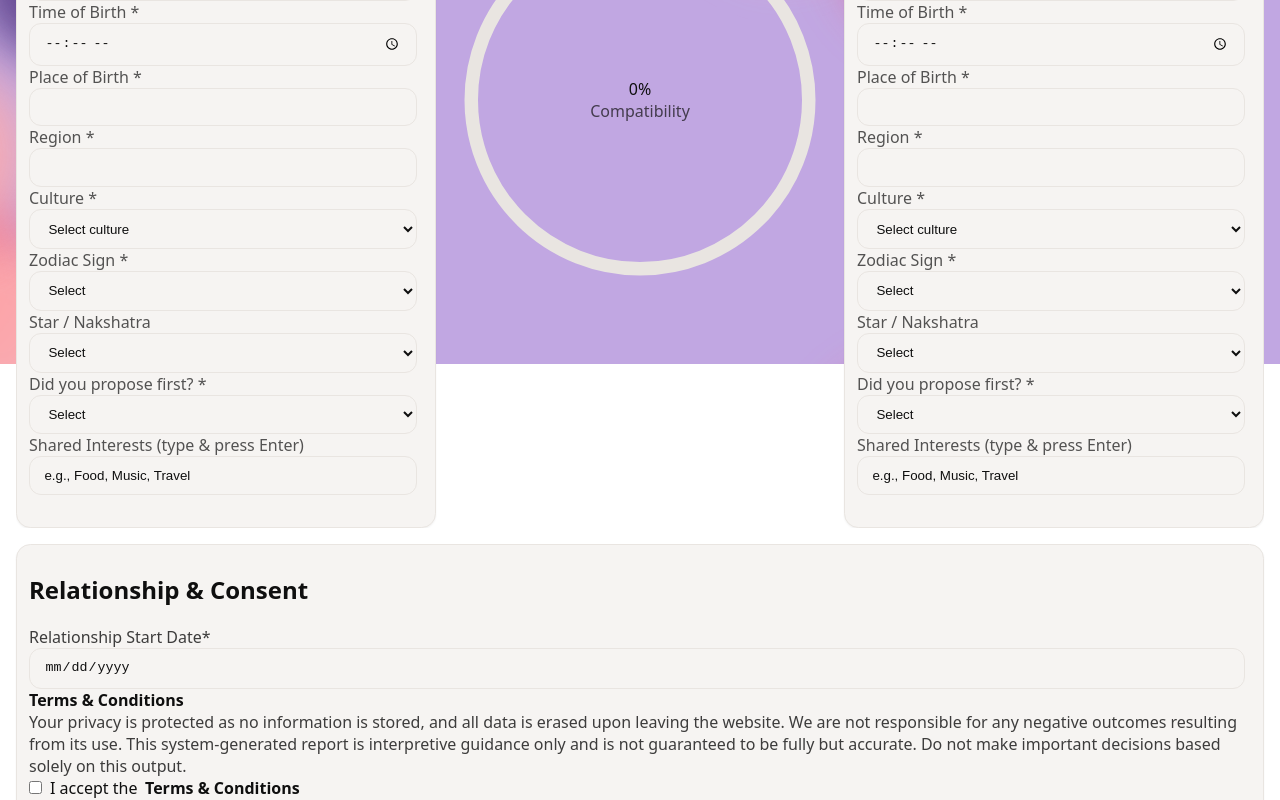
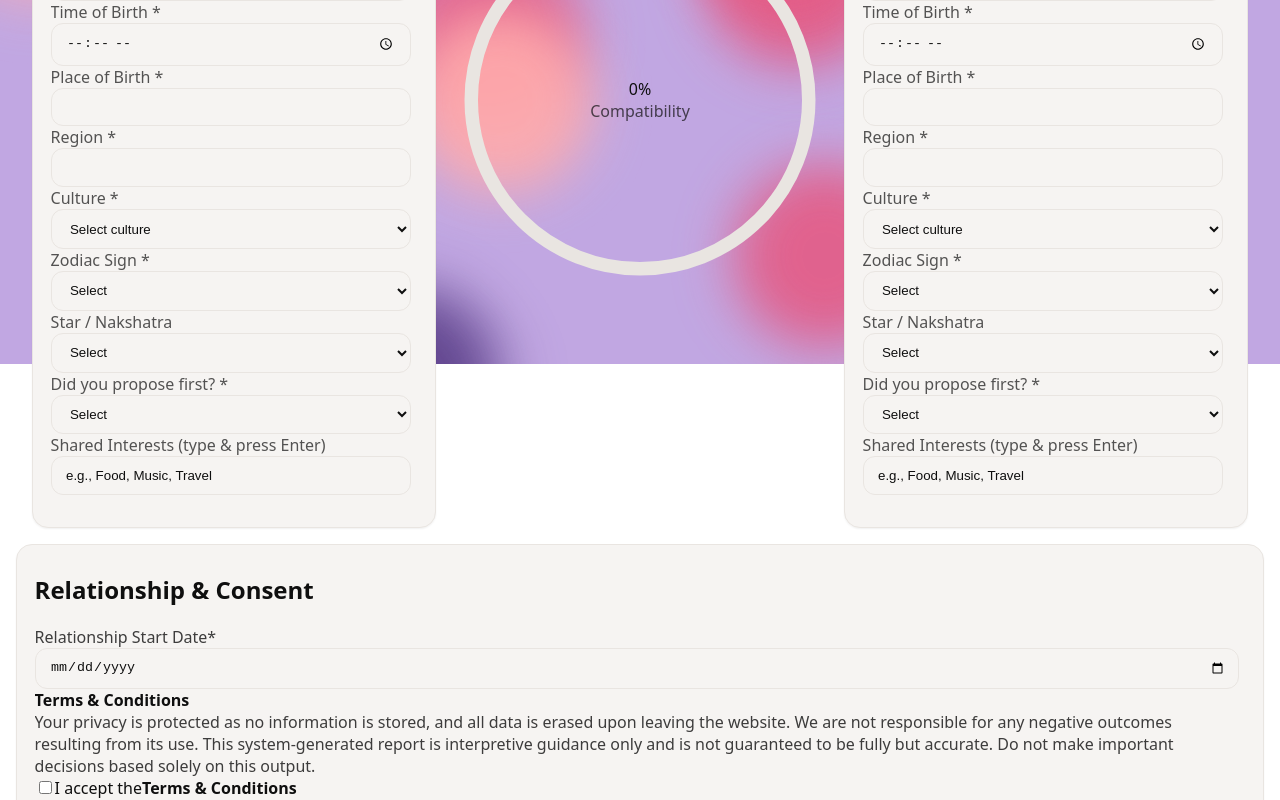
Before and after one commit to theframer/both-are-online, a React (Vite) app: page / in a window 1280 px wide. Shown: the part 440-1240 px from the top of the page. Built offline with nearby package versions, Linux system fonts and the light colour scheme.

Commit message:
FIX: Final deployment push for CSS responsive  update

```diff
--- a/src/pages/Home.tsx
+++ b/src/pages/Home.tsx
@@ -751,19 +751,15 @@
                 </div>
               </div>
 
-              <label className="consent-inline mt-2 flex items-center gap-2 text-sm">
+              <label className="mt-2 flex items-center gap-2 text-sm">
                 <input
                   type="checkbox"
                   checked={agree}
-    onChange={e => setAgree(e.target.checked)}
+                  onChange={e=>setAgree(e.target.checked)}
                   className="accent-[var(--accent)]"
                 />
-  <span style={{ display: "inline-flex", alignItems: "center", gap: "0.35rem" }}>
-    <span>I accept the</span>
-    <strong style={{ display: "inline-block", marginLeft: "0.125rem" }}>Terms &amp; Conditions</strong>
-  </span>
+                I accept the<strong>Terms & Conditions</strong>
               </label>
-
 
               <div className="pt-4 grid grid-cols-1 md:grid-cols-3 gap-3">
                 <button
--- a/src/styles/globals.css
+++ b/src/styles/globals.css
@@ -938,103 +938,49 @@ body, input, button, select { transition: background-color .25s, color .25s, bor
 }
 .footer-panel a:hover { opacity: 0.92; }
 
-/* ===========================
-   Repaired responsive fixes
-   (safe & scoped — replace previous emergency block)
-   =========================== */
-
-/* Basic box-sizing safety (safe, no !important) */
+/* --- GLOBAL SAFETY --- */
 *,
 *::before,
 *::after {
   box-sizing: border-box;
 }
 
-/* Prevent bokeh from creating layout overflow (main culprit) */
-.background {
-  position: fixed;
-  inset: 0;
-  width: 100vw;
-  height: 100vh;
-  overflow: hidden; /* visually clip */
-  pointer-events: none;
-  z-index: 0;
+/* ensure root can't scroll horizontally (already set but keep as safeguard) */
+html, body {
+  overflow-x: hidden;
 }
 
-/* On small viewports hide the background (cheap, safe) */
-@media (max-width: 640px) {
-  .background { display: none; }
-}
-
-/* Ensure flex/grid children inside the main grid can shrink properly.
-   NOTE: scoped to only the likely layout containers, not global label/input. */
+/* Force flex/grid children to be allowed to shrink */
 .card,
+#compat-grid > div,
+.card > .flex-1,
 .report-box,
-.footer-panel,
-#compat-grid > div,
-.center-column,
-.gauge-sticky-wrapper {
-  min-width: 0;
-  max-width: 100%;
-  box-sizing: border-box;
-}
-
-/* Make form controls inside .card behave - scoped so desktop layout isn't changed */
-.card .input,
-.card .select,
-.card textarea,
-.card select,
-.card input {
-  min-width: 0;
+.footer-panel {
+  min-width: 0; /* important for flex children to shrink properly */
   width: 100%;
   box-sizing: border-box;
+  word-wrap: break-word;
   overflow-wrap: anywhere;
 }
 
-/* Scope date/time fixes to card inputs only (prevents native chrome from stretching) */
-.card input[type="date"],
-.card input[type="time"],
-.card input[type="datetime-local"] {
-  -webkit-appearance: textfield;
-  appearance: textfield;
-  padding-right: 0.9rem;
+/* Make the compatibility grid adaptive instead of fixed 360px column */
+#compat-grid {
+  display: grid !important;
+  gap: 1.5rem !important;
+  /* center column will grow up to 360px but may shrink below that */
+  grid-template-columns: 1fr minmax(260px, 360px) 1fr;
+  align-items: stretch;
+  padding-left: 1rem;
+  padding-right: 1rem;
 }
 
-/* Hide the inner picker controls in WebKit for these card inputs only */
-.card input[type="date"]::-webkit-calendar-picker-indicator,
-.card input[type="date"]::-webkit-clear-button,
-.card input[type="date"]::-webkit-inner-spin-button,
-.card input[type="time"]::-webkit-clear-button,
-.card input[type="time"]::-webkit-inner-spin-button {
-  display: none;
-  -webkit-appearance: none;
-  appearance: none;
-  margin: 0;
-  padding: 0;
-}
-
-/* If any absolute element from the background extends outside, keep it visually clipped */
-.background span,
-*[class*="absolute"] {
-  max-width: 100vw;
-  box-sizing: border-box;
-}
-
-/* Keep the main layout container from producing horizontal scroll —
-   this is intentionally conservative (no !important). */
-#compat-grid,
-.max-w-7xl {
-  overflow-x: hidden;
-}
-
-/* Mobile padding tweaks — small, modest padding only */
+/* Mobile: single column and safe inner padding */
 @media (max-width: 767px) {
-  main, .max-w-7xl, #compat-grid {
-    padding-left: 0.75rem;
-    padding-right: 0.75rem;
+  #compat-grid {
+    grid-template-columns: 1fr !important;
+    padding-left: 1rem;
+    padding-right: 1rem;
   }
-}
-
 
   /* reduce large internal paddings that can push width */
   .card, .report-box, .footer-panel {
@@ -1068,7 +1014,7 @@ body, input, button, select { transition: background-color .25s, color .25s, bor
     white-space: normal;
     word-break: break-word;
   }
-
+}
 
 /* Extra: debug helper you can enable while testing (remove later)
 *:focus { outline: 1px dashed rgba(0,0,0,0.06); } */
@@ -1146,39 +1092,6 @@ input[type="time"] {
   padding-right: 2.6rem; /* reserve room for the native icon without changing overall width */
 }
 
-/* --- Consent label: force proper inline-flex layout and prevent wrapping --- */
-.consent-inline {
-  display: flex !important;
-  align-items: center !important;
-  gap: 0.5rem !important;
-  justify-content: flex-start !important;
-  text-align: left !important;
-  white-space: normal;          /* allow wrapping if needed but keep compact */
-  flex-wrap: nowrap;           /* normally keep it on one line; allow wrapping on extreme narrow if needed */
-  width: 100%;                 /* take full width of parent so it aligns with inputs */
-  box-sizing: border-box;
-}
-
-/* Keep the checkbox small and aligned */
-.consent-inline input[type="checkbox"] {
-  width: auto;
-  height: auto;
-  margin: 0;
-  flex: 0 0 auto;
-}
-
-/* Ensure the bold text remains inline and doesn't become a block due to other rules */
-.consent-inline strong {
-  display: inline-block;
-  font-weight: 700;
-  margin-left: 0.125rem;
-  white-space: nowrap;  /* keep the "Terms & Conditions" phrase together */
-}
-
-/* Safety: if some previous global rule set 'label' to block or changed text-align,
-   this scoped rule ensures the consent label remains left-aligned and horizontal. */
-
-
 /* fallback tighter rule for older browsers */
 @supports not (appearance: textfield) {
   input[type="date"], input[type="time"] { padding-right: 2.2rem; }
```
Lines whose indentation alone changed are shown as unchanged.
